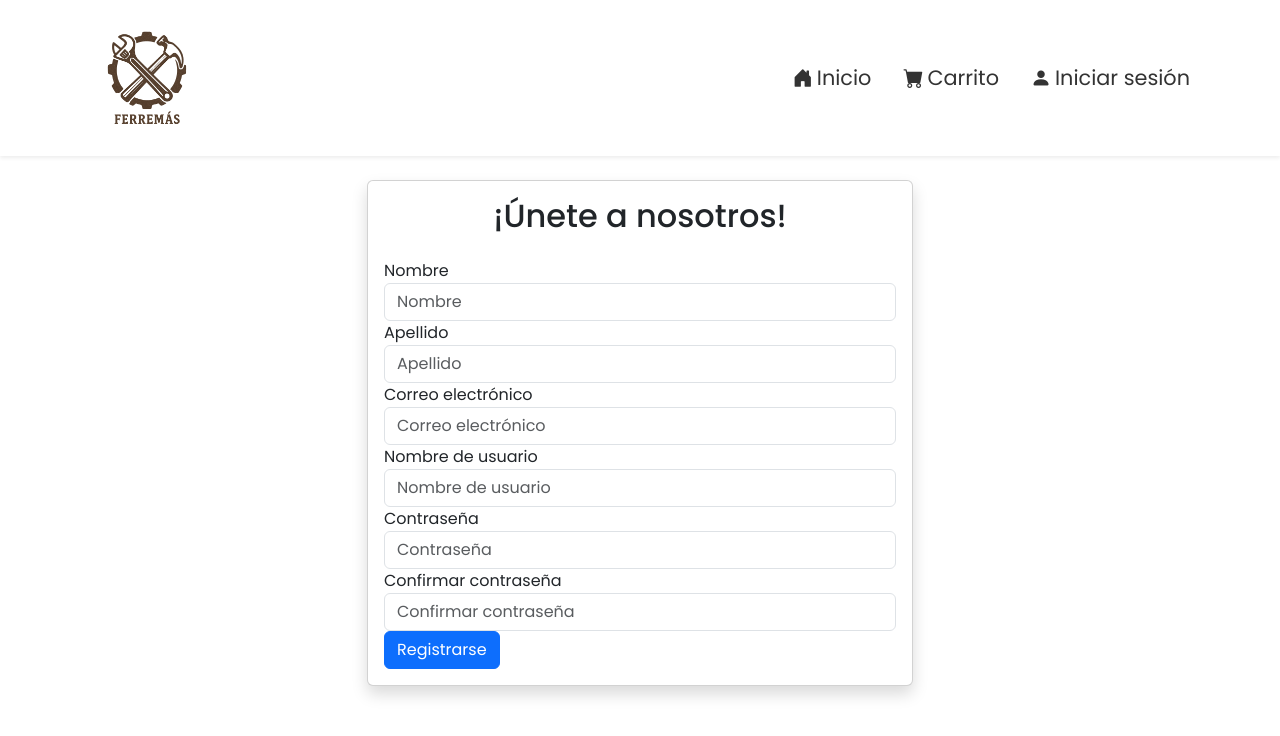
After one commit to Liuflee/ferremas, a Django app: page /registro/ in a window 1280 px wide. The commit adds this page. Shown: the top 736 px of the page. Run offline with Django 5.2, Linux system fonts and the light colour scheme.

Commit message:
Login y registro

```diff
--- a/ferremas/settings.py
+++ b/ferremas/settings.py
@@ -114,6 +114,11 @@ AUTH_PASSWORD_VALIDATORS = [
     },
 ]
 
+AUTHENTICATION_BACKENDS = [
+    'tienda.authentication_backends.EmailBackend',
+    'django.contrib.auth.backends.ModelBackend',
+]
+
 
 # Internationalization
 # https://docs.djangoproject.com/en/5.0/topics/i18n/
--- a/tienda/forms.py
+++ b/tienda/forms.py
@@ -1,5 +1,7 @@
 from django import forms
 from .models import Producto
+from django.contrib.auth.forms import UserCreationForm, AuthenticationForm
+from django.contrib.auth.models import User
 
 class ProductoForm(forms.ModelForm):
     class Meta:
@@ -19,3 +21,80 @@ class ProductoForm(forms.ModelForm):
             'imagen': forms.ClearableFileInput(attrs=
                 {'class': 'form-control form-control-sm', 'style': 'max-width: 500px;'}),
         }
+
+
+
+
+class CustomAuthenticationForm(AuthenticationForm):
+    username = forms.EmailField(
+        widget=forms.EmailInput(attrs={'class': 'form-control', 'placeholder': 'Ingrese su correo electrónico'}),
+        label="Correo electrónico"
+    )
+    password = forms.CharField(
+        strip=False,
+        widget=forms.PasswordInput(attrs={'class': 'form-control', 'placeholder': 'Ingrese su contraseña'}),
+        label="Contraseña"
+    )
+
+    error_messages = {
+        'invalid_login': "Por favor, introduzca un correo electrónico y contraseña correctos.",
+        'inactive': "Esta cuenta está inactiva.",
+    }
+
+    def __init__(self, *args, **kwargs):
+        super().__init__(*args, **kwargs)
+        # Puedes añadir más personalización aquí si es necesario
+
+    def clean_username(self):
+        username = self.cleaned_data.get('username')
+        # Puedes agregar validaciones adicionales si es necesario
+        return username
+
+
+
+class RegistroForm(UserCreationForm):
+    first_name = forms.CharField(max_length=30, required=True, help_text='Required. Nombre')
+    last_name = forms.CharField(max_length=30, required=True, help_text='Required. Apellido')
+    email = forms.EmailField(max_length=254, help_text='Required. Inform a valid email address.')
+
+    def __init__(self, *args, **kwargs):
+        super().__init__(*args, **kwargs)
+        self.fields['password1'].help_text = 'Debe contener al menos 8 caracteres.'
+        self.fields['password2'].help_text = 'Ingrese la misma contraseña para verificación.'
+
+    def clean_password1(self):
+        password1 = self.cleaned_data.get('password1')
+        if len(password1) < 8:
+            raise forms.ValidationError("La contraseña debe tener al menos 8 caracteres.")
+        return password1
+
+    def clean_email(self):
+        email = self.cleaned_data.get('email')
+        if email:
+            email = email.lower()
+        return email
+
+    def clean(self):
+        cleaned_data = super().clean()
+        password1 = cleaned_data.get('password1')
+        password2 = cleaned_data.get('password2')
+
+        if password1 and password2 and password1 != password2:
+            self.add_error('password2', "Las contraseñas no coinciden. Inténtelo de nuevo.")
+
+        for field in ['first_name', 'last_name', 'email', 'username']:
+            if not cleaned_data.get(field):
+                self.add_error(field, forms.ValidationError(f"{field.capitalize()} es requerido."))
+
+        return cleaned_data
+
+    class Meta:
+        model = User
+        fields = ('username', 'first_name', 'last_name', 'email', 'password1', 'password2')
+
+    def save(self, commit=True):
+        user = super(RegistroForm, self).save(commit=False)
+        user.email = self.cleaned_data['email']
+        if commit:
+            user.save()
+        return user
--- a/tienda/templates/base.html
+++ b/tienda/templates/base.html
@@ -36,7 +36,12 @@
             <a class="nav-link nav-link-custom" href="/carrito/"><i class="bi bi-cart-fill me-1"></i>Carrito</a>
             </li>
             <li class="nav-item">
-            <a class="nav-link nav-link-custom" href="/login/"><i class="bi bi-person-fill me-1"></i>Login</a>
+            {% if user.is_authenticated %}
+                <a class="nav-link nav-link-custom" href="/logout/"><i class="bi bi-person-fill me-1"></i>Cerrar sesión</a>
+            {% else %}
+                <a class="nav-link nav-link-custom" href="/login/"><i class="bi bi-person-fill me-1"></i>Iniciar sesión</a>
+            {% endif %}
+
             </li>
         </ul>
         </div>
--- /dev/null
+++ b/tienda/templates/tienda/registro.html
@@ -0,0 +1,73 @@
+{% extends 'base.html' %}
+
+{% block title %}Registro{% endblock %}
+
+{% block content %}
+
+<!-- Formulario de registro -->
+<div class="container mt-4">
+  <div class="row justify-content-center">
+      <div class="col-md-6">
+          <div class="card shadow">
+              <div class="card-body">
+                  <h2 class="text-center mb-4">¡Únete a nosotros!</h2>
+                  <form method="POST" action="{% url 'registro' %}">
+                      {% csrf_token %}
+
+                      <div class="form-group">
+                          <label for="id_first_name">Nombre</label>
+                          <input type="text" class="form-control {% if form.first_name.errors %}is-invalid{% endif %}" id="id_first_name" name="first_name" placeholder="Nombre" value="{{ form.first_name.value }}">
+                          {% for error in form.first_name.errors %}
+                              <div class="invalid-feedback">{{ error }}</div>
+                          {% endfor %}
+                      </div>
+
+                      <div class="form-group">
+                          <label for="id_last_name">Apellido</label>
+                          <input type="text" class="form-control {% if form.last_name.errors %}is-invalid{% endif %}" id="id_last_name" name="last_name" placeholder="Apellido" value="{{ form.last_name.value }}">
+                          {% for error in form.last_name.errors %}
+                              <div class="invalid-feedback">{{ error }}</div>
+                          {% endfor %}
+                      </div>
+
+                      <div class="form-group">
+                          <label for="id_email">Correo electrónico</label>
+                          <input type="email" class="form-control {% if form.email.errors %}is-invalid{% endif %}" id="id_email" name="email" placeholder="Correo electrónico" value="{{ form.email.value }}">
+                          {% for error in form.email.errors %}
+                              <div class="invalid-feedback">{{ error }}</div>
+                          {% endfor %}
+                      </div>
+
+                      <div class="form-group">
+                          <label for="id_username">Nombre de usuario</label>
+                          <input type="text" class="form-control {% if form.username.errors %}is-invalid{% endif %}" id="id_username" name="username" placeholder="Nombre de usuario" value="{{ form.username.value }}">
+                          {% for error in form.username.errors %}
+                              <div class="invalid-feedback">{{ error }}</div>
+                          {% endfor %}
+                      </div>
+
+                      <div class="form-group">
+                          <label for="id_password1">Contraseña</label>
+                          <input type="password" class="form-control {% if form.password1.errors %}is-invalid{% endif %}" id="id_password1" name="password1" placeholder="Contraseña">
+                          {% for error in form.password1.errors %}
+                              <div class="invalid-feedback">{{ error }}</div>
+                          {% endfor %}
+                      </div>
+
+                      <div class="form-group">
+                          <label for="id_password2">Confirmar contraseña</label>
+                          <input type="password" class="form-control {% if form.password2.errors %}is-invalid{% endif %}" id="id_password2" name="password2" placeholder="Confirmar contraseña">
+                          {% for error in form.password2.errors %}
+                              <div class="invalid-feedback">{{ error }}</div>
+                          {% endfor %}
+                      </div>
+
+                      <button type="submit" class="btn btn-primary btn-block">Registrarse</button>
+                  </form>
+              </div>
+          </div>
+      </div>
+  </div>
+</div>
+
+{% endblock %}
--- a/tienda/urls.py
+++ b/tienda/urls.py
@@ -7,4 +7,7 @@ urlpatterns = [
     path('producto/<int:pk>/editar/', views.producto_editar, name='producto_editar'),
     path('producto/<int:pk>/eliminar/', views.producto_eliminar, name='producto_eliminar'),
     path('producto/<int:pk>/', views.producto_detalle, name='producto_detalle'),  # Detalle del producto
+    path('registro/', views.registro, name='registro'),  # Registro de usuario
+    path('login/', views.CustomLoginView.as_view(), name='login'),  # Vista de inicio de sesión personalizada
+    path('logout/', views.logout_view, name='logout'),  # Vista de cierre de sesión
 ]
--- a/tienda/views.py
+++ b/tienda/views.py
@@ -2,8 +2,12 @@ from django.shortcuts import render, redirect, get_object_or_404
 from django.http import HttpResponse
 from django.urls import reverse
 from .models import Producto
-from .forms import ProductoForm
+from .forms import ProductoForm, RegistroForm  # Ensure RegistroForm is defined in your forms.py
 from django.contrib.auth.decorators import login_required
+from django.contrib.auth.views import LoginView
+from django.contrib import messages
+from django.contrib.auth import logout
+from .forms import CustomAuthenticationForm  # Ensure this is the correct path to your form
 
 def home(request):
     productos = Producto.objects.all()  # Obtiene todos los productos
@@ -40,3 +44,30 @@ def producto_eliminar(request, pk):
 def producto_detalle(request, pk):
     producto = get_object_or_404(Producto, pk=pk)
     return render(request, 'tienda/producto_detalle.html', {'producto': producto})
+
+def registro(request):
+    if request.method == 'POST':
+        form = RegistroForm(request.POST)
+        if form.is_valid():
+            form.save()
+            return redirect('login')
+    else:
+        form = RegistroForm(initial={'first_name': '', 'last_name': '', 'email': '', 'username': ''})  # Valores iniciales vacíos para evitar 'None'
+
+    return render(request, 'tienda/registro.html', {'form': form})
+
+
+class CustomLoginView(LoginView):
+    template_name = 'tienda/login.html'
+    authentication_form = CustomAuthenticationForm
+
+    def form_invalid(self, form):
+        messages.error(self.request, 'Credenciales inválidas. Inténtelo de nuevo.')
+        return super().form_invalid(form)
+
+    def get_success_url(self):
+        return reverse('home')
+
+def logout_view(request):
+    logout(request)
+    return redirect('home')
```
Also changed, not shown: tienda/authentication_backends.py (added, +16 -0 lines), tienda/templates/tienda/login.html (+53 -0 lines), db.sqlite3, tienda/models.py (line endings or trailing spaces).
